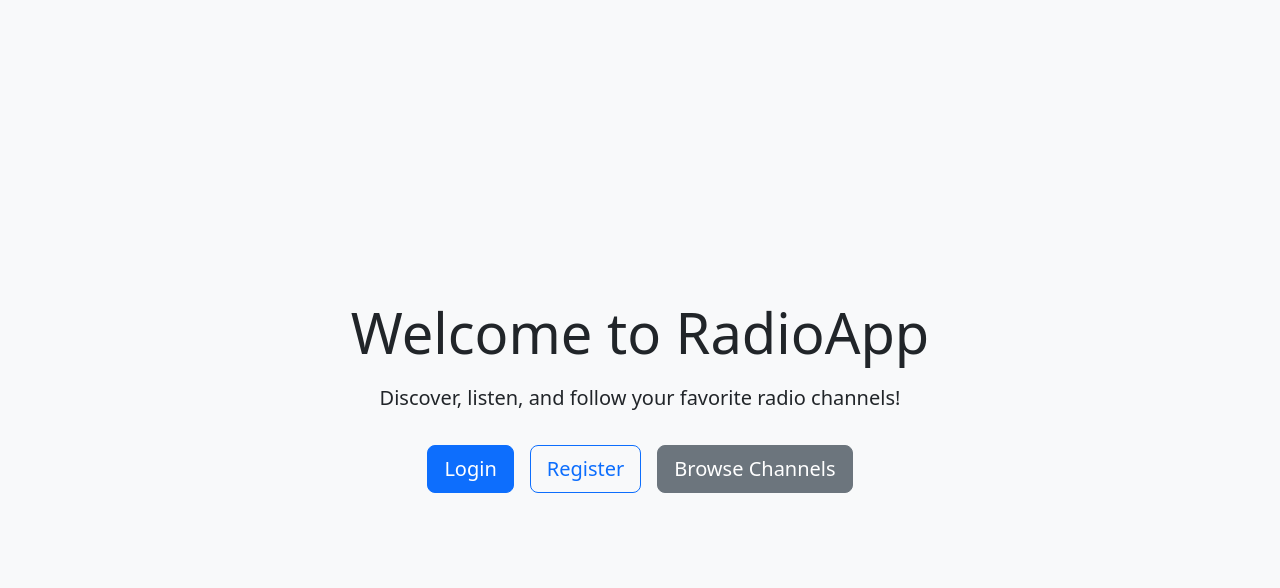
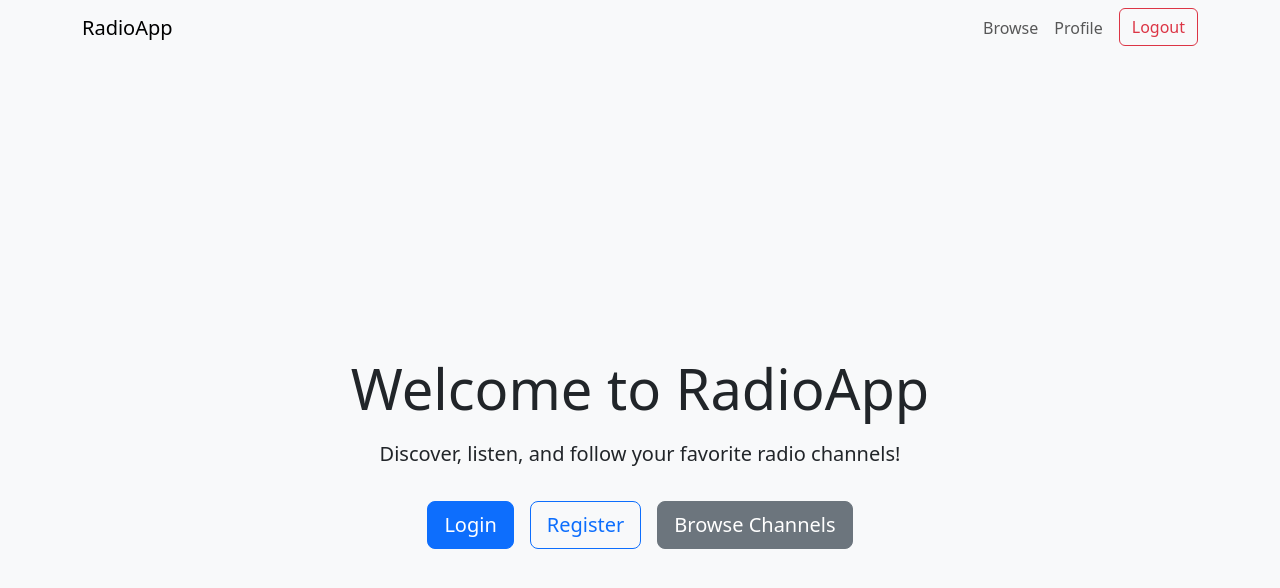
Before and after one commit to sankarebarri/radioapp, a React (Create React App) app in the folder frontend/: page / in a window 1280 px wide. Shown: the top 588 px of the page. Built offline with nearby package versions, Linux system fonts and the light colour scheme.

Commit message:
RadioApp

```diff
--- a/frontend/src/App.js
+++ b/frontend/src/App.js
@@ -3,10 +3,12 @@ import { BrowserRouter as Router, Route, Routes } from "react-router-dom";
 import Home from "./pages/Home";
 import Login from "./pages/Login";
 import Register from "./pages/Register";
+import Navbar from "./components/Navbar";
 
 const App = () => {
   return (
     <Router>
+      <Navbar />
       <Routes>
         <Route path="/" element={<Home />} />
         <Route path="/login" element={<Login />} />
--- /dev/null
+++ b/frontend/src/components/Navbar.js
@@ -0,0 +1,37 @@
+// src/components/Navbar.js
+import React from "react";
+import { Link } from "react-router-dom";
+import { logout } from "../services/auth";
+
+function Navbar() {
+  return (
+    <nav className="navbar navbar-expand-lg navbar-light bg-light">
+      <div className="container">
+        <Link to="/" className="navbar-brand">
+          RadioApp
+        </Link>
+        <div className="collapse navbar-collapse">
+          <ul className="navbar-nav ms-auto">
+            <li className="nav-item">
+              <Link to="/browse" className="nav-link">
+                Browse
+              </Link>
+            </li>
+            <li className="nav-item">
+              <Link to="/profile" className="nav-link">
+                Profile
+              </Link>
+            </li>
+            <li className="nav-item">
+              <button onClick={logout} className="btn btn-outline-danger ms-2">
+                Logout
+              </button>
+            </li>
+          </ul>
+        </div>
+      </div>
+    </nav>
+  );
+}
+
+export default Navbar;
--- a/frontend/src/pages/Login.js
+++ b/frontend/src/pages/Login.js
@@ -1,13 +1,26 @@
 import React from "react";
 import { useForm } from "react-hook-form";
 import { Link } from "react-router-dom";
-
+import { useNavigate } from "react-router-dom";
+import api from "../services/api";
 const Login = () => {
   const {
     register,
     handleSubmit,
     formState: { errors },
   } = useForm();
+  const navigate = useNavigate();
+
+  const onSubmit = async (data) => {
+    try {
+      const response = await api.post("login/", data);
+      localStorage.setItem("access", response.data.acess);
+      localStorage.setItem("refresh", response.data.refresh);
+      navigate("/");
+    } catch (error) {
+      console.error("Login error:", error);
+    }
+  };
   return (
     <div className="auth-container d-flex align-items-center justify-content-center vh-100">
       <div className="card p-4 shadow-sm">
--- /dev/null
+++ b/frontend/src/services/api.js
@@ -0,0 +1,18 @@
+import axios from "axios";
+
+const api = axios.create({
+  baseURL: "http://127.0.0.1:8000/api/",
+});
+
+api.interceptors.request.use(
+  (config) => {
+    const token = localStorage.getItem("access");
+    if (token) {
+      config.headers["Authorization"] = `Bearer ${token}`;
+    }
+    return config;
+  },
+  (error) => Promise.reject(error)
+);
+
+export default api;
--- /dev/null
+++ b/frontend/src/services/auth.js
@@ -0,0 +1,5 @@
+export const logout = () => {
+  localStorage.removeItem("access");
+  localStorage.removeItem("refresh");
+  window.location.href = "/login";
+};
```
